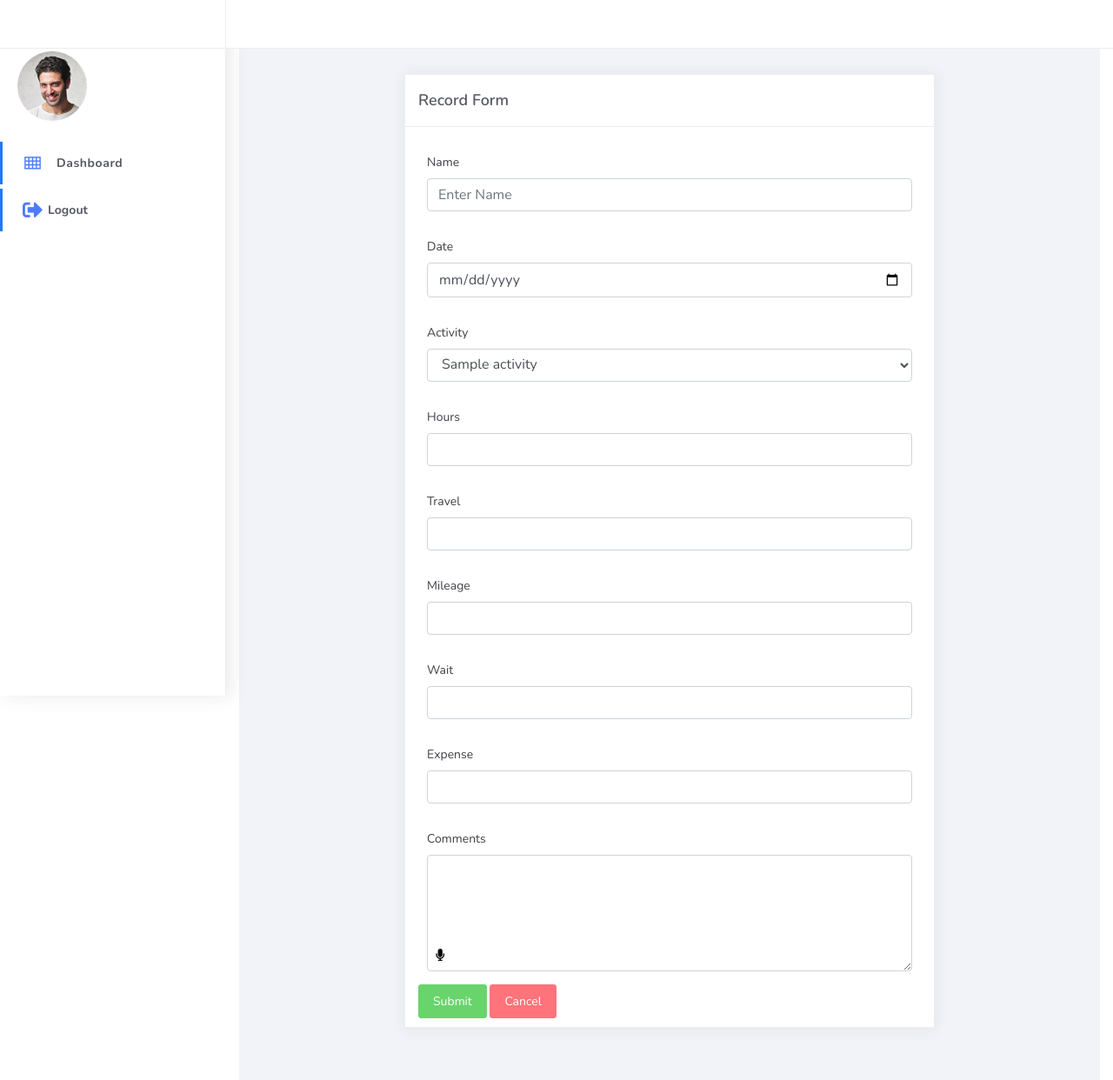
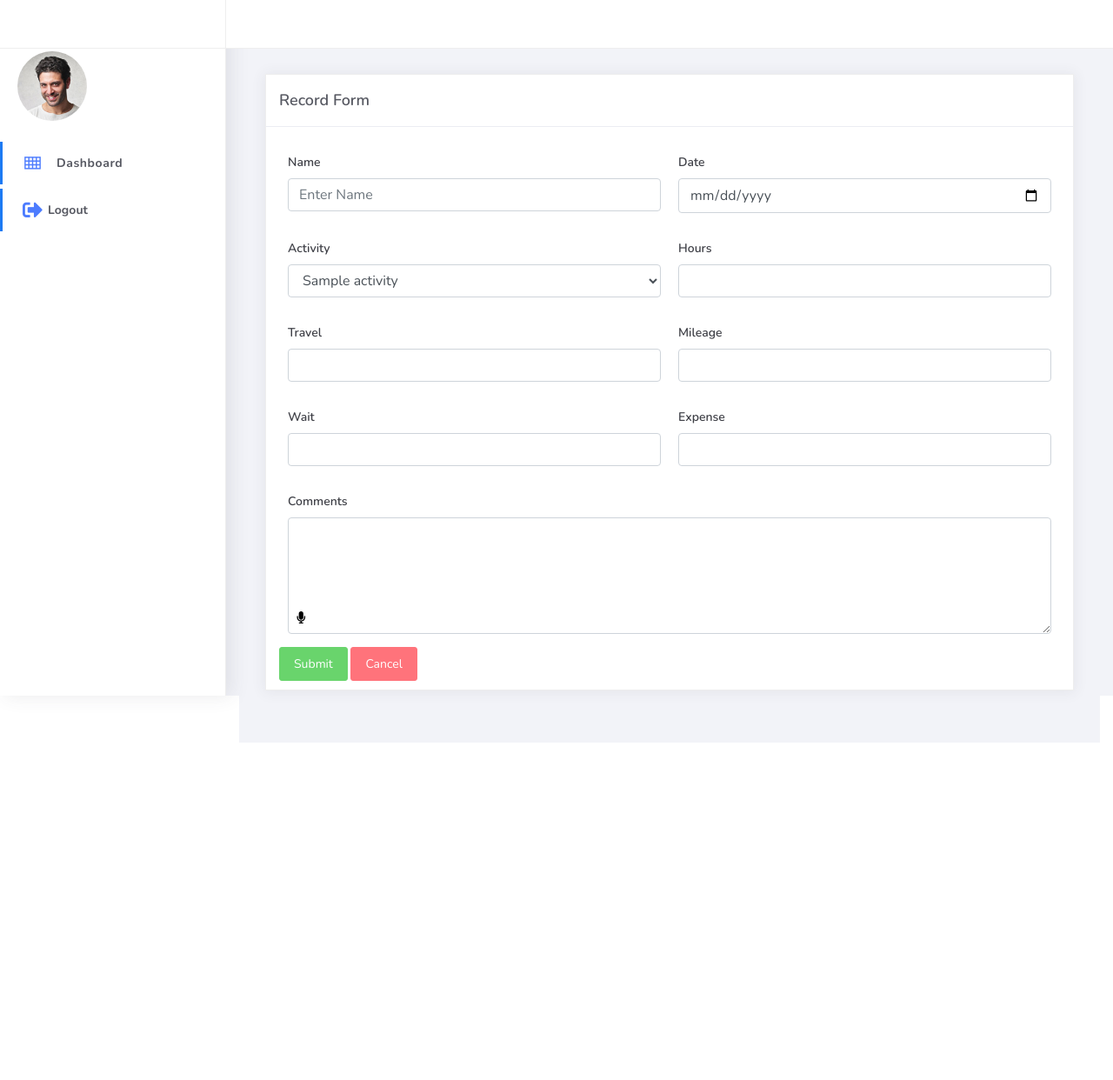
Before and after one commit to username-kunalg/record_keeper_project, a Django app: page /records/create/ in a window 1280 px wide. Shown: the whole page at 87% size. After the commit the page ends 854 px from the top, so only its background shows below. Run offline with Django 4.2, Linux system fonts and the light colour scheme; tables that the repository leaves empty hold one stand-in row (values such as "Sample post"); some libraries are stand-ins or nearby versions.

Commit message:
put required in form

```diff
--- a/record_keeper/templates/base.html
+++ b/record_keeper/templates/base.html
@@ -17,7 +17,7 @@
 </head>
 
 <body>
-<div class="wrapper">
+<div class="wrapper" style="background:#f2f3f8">
     <header class="main-header">
         <div class="logo-header">
             <button class="navbar-toggler sidenav-toggler ml-auto" type="button" data-toggle="collapse" data-target="#collapse" aria-controls="sidebar" aria-expanded="false" aria-label="Toggle navigation">
--- a/record_keeper/templates/forms.html
+++ b/record_keeper/templates/forms.html
@@ -67,53 +67,61 @@
     <div class="content">
         <div class="container-fluid">
             <div class="row">
-                <div class="col-md-8 offset-md-2">
+                <div class="col-md-12">
                     <div class="card">
                         <div class="card-header">
                             <div class="card-title">Record Form</div>
                         </div>
-                        <div class="card-body">
+                        <div class="card-body col-12">
                             <form method="post">
                                 {% csrf_token %}
-                                <div class="form-group">
-                                    <label for="name">Name</label>
-                                    <input type="text" class="form-control" id="name" name="name" placeholder="Enter Name" value="{{ form.instance.name }}">
+                                <div class="d-flex">
+                                    <div class="form-group col-6">
+                                        <label for="name" class="fw-bold">Name</label>
+                                        <input type="text" class="form-control" id="name" name="name" placeholder="Enter Name" value="{{ form.instance.name }}" required>
                                     </div>
-                                <div class="form-group">
-                                    <label for="date">Date</label>
-                                    <input type="date" class="form-control" id="date" name="date" value="{{ form.instance.date }}">
+                                    <div class="form-group col-6">
+                                        <label for="date" class="fw-bold">Date</label>
+                                        <input type="date" class="form-control" id="date" name="date" value="{{ form.instance.date }}" required>
                                     </div>
-                                <div class="form-group">
-                                    <label for="activity">Activity</label>
-                                    <select class="form-control" id="activity" name="activity">
+                                </div>
+                                <div class="d-flex">
+                                    <div class="form-group col-6">
+                                        <label for="activity" class="fw-bold">Activity</label>
+                                        <select class="form-control" id="activity" name="activity" required>
                                             {% for activity in activities %}
                                                 <option value="{{ activity.id }}" {% if activity.id == record.activity_id %}selected{% endif %}>{{ activity.name }}</option>
                                             {% endfor %}
                                         </select>
                                     </div>
-                                <div class="form-group">
-                                    <label for="hours">Hours</label>
-                                    <input type="number" class="form-control" id="hours" name="hours" step="0.1" value="{{ form.instance.hours }}">
+                                    <div class="form-group col-6">
+                                        <label for="hours" class="fw-bold">Hours</label>
+                                        <input type="number" class="form-control" id="hours" name="hours" step="0.1" value="{{ form.instance.hours }}" required>
                                     </div>
-                                <div class="form-group">
-                                    <label for="travel">Travel</label>
-                                    <input type="number" class="form-control" id="travel" name="travel" step="0.1" value="{{ form.instance.travel }}">
                                 </div>
-                                <div class="form-group">
-                                    <label for="mileage">Mileage</label>
-                                    <input type="number" class="form-control" id="mileage" name="mileage" step="0.1" value="{{ form.instance.mileage }}">
+                                <div class="d-flex">
+                                    <div class="form-group col-6">
+                                        <label for="travel" class="fw-bold">Travel</label>
+                                        <input type="number" class="form-control" id="travel" name="travel" step="0.1" value="{{ form.instance.travel }}" required>
                                     </div>
-                                <div class="form-group">
-                                    <label for="wait">Wait</label>
-                                    <input type="number" class="form-control" id="wait" name="wait" step="0.1" value="{{ form.instance.wait }}">
+                                    <div class="form-group col-6">
+                                        <label for="mileage" class="fw-bold">Mileage</label>
+                                        <input type="number" class="form-control" id="mileage" name="mileage" step="0.1" value="{{ form.instance.mileage }}" required>
                                     </div>
-                                <div class="form-group">
-                                    <label for="expense">Expense</label>
-                                    <input type="number" class="form-control" id="expense" name="expense" step="0.01" value="{{ form.instance.expense }}">
+                                </div>
+                                <div class="d-flex">
+                                    <div class="form-group col-6">
+                                        <label for="wait" class="fw-bold">Wait</label>
+                                        <input type="number" class="form-control" id="wait" name="wait" step="0.1" value="{{ form.instance.wait }}" required>
+                                    </div>
+                                    <div class="form-group col-6">
+                                        <label for="expense" class="fw-bold">Expense</label>
+                                        <input type="number" class="form-control" id="expense" name="expense" step="0.01" value="{{ form.instance.expense }}" required>
+                                    </div>
                                 </div>
                                 <div class="form-group comments-form">
-                                    <label for="comments">Comments</label>
-                                    <textarea class="form-control" id="comments" name="comments" rows="5">{{ form.instance.comments }}</textarea>
+                                    <label for="comments" class="fw-bold">Comments</label>
+                                    <textarea class="form-control" id="comments" name="comments" rows="5" required>{{ form.instance.comments }}</textarea>
                                     <a type="button" id="mic">
                                         <svg viewBox="0 0 384 512" height="1em" xmlns="http://www.w3.org/2000/svg" class="microphone">
                                             <path d="M192 0C139 0 96 43 96 96V256c0 53 43 96 96 96s96-43 96-96V96c0-53-43-96-96-96zM64 216c0-13.3-10.7-24-24-24s-24 10.7-24 24v40c0 89.1 66.2 162.7 152 174.4V464H120c-13.3 0-24 10.7-24 24s10.7 24 24 24h72 72c13.3 0 24-10.7 24-24s-10.7-24-24-24H216V430.4c85.8-11.7 152-85.3 152-174.4V216c0-13.3-10.7-24-24-24s-24 10.7-24 24v40c0 70.7-57.3 128-128 128s-128-57.3-128-128V216z"/>
@@ -123,6 +131,7 @@
                                 <button type="submit" class="btn btn-success">Submit</button>
                                 <button type="button" class="btn btn-danger"><a style="color:white" href="/records/">Cancel</a></button>
                             </form>
+
                         </div>
                     </div>
                 </div>
```
Lines whose indentation alone changed are shown as unchanged.
